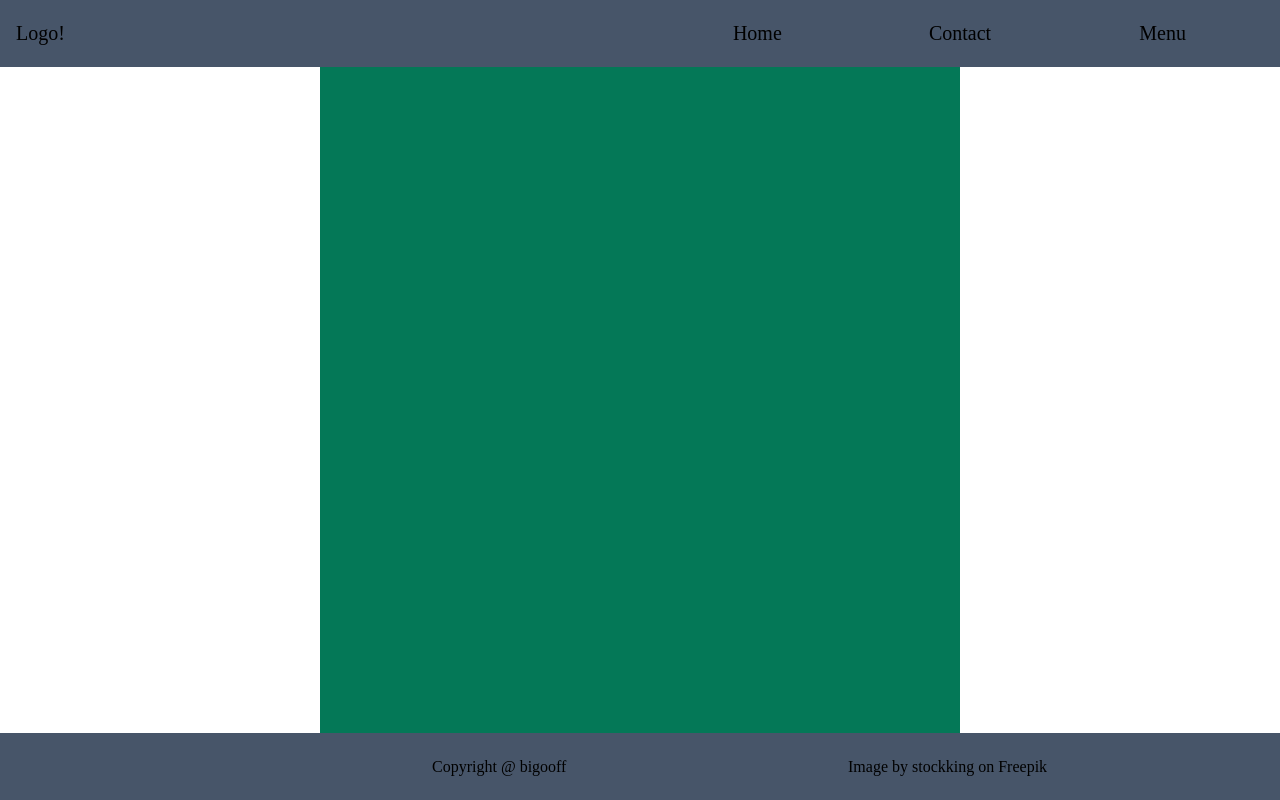
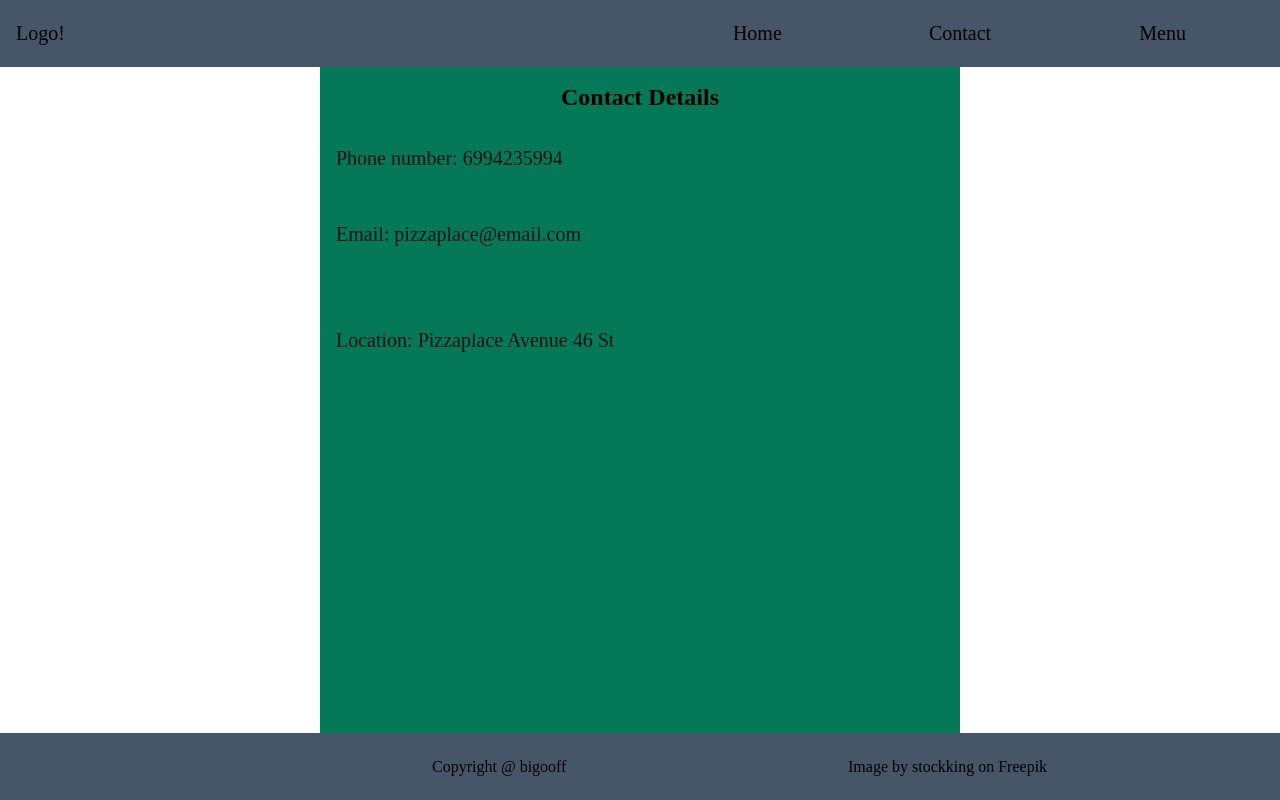
Before and after one commit to bigooff/T-O-P-Restaurant-Page, a website built with webpack: page dist/index.html in a window 1280 px wide. Both pictures are taken after a click on the link "Contact". Built offline with nearby package versions, Linux system fonts and the light colour scheme.

Commit message:
Finished contact page

```diff
--- a/src/components/ContactPage.js
+++ b/src/components/ContactPage.js
@@ -3,14 +3,37 @@ class ContactPage {
     mainContent = function(){
         const content = document.querySelector("#content")
         const el = document.createElement("div")
-        const p = document.createElement("p")
+        const p = document.createElement("h6")
+        el.className = "main-content"
+        p.textContent = "Contact Details"
+        content.appendChild(el)
 
-        el.className = "main-content"
-        p.textContent = "Our Menu"
 
-        content.appendChild(el)
+        const contact = document.createElement("div")
+        contact.classList = "contact-container"
+        el.appendChild(contact)
+        contact.appendChild(p)
+        const phone = create("p","phone-number")
+        const email = create("p","email")
+        const loc = create("p","location")
+        phone.textContent = "Phone number: 6994235994"
+        email.textContent = "Email: pizzaplace@email.com"
+        loc.textContent = "Location: Pizzaplace Avenue 46 St"
+        contact.appendChild(phone)
+        contact.appendChild(email)
+        contact.appendChild(loc)
     }
 
 }
+
+
+
+function create(element,className){
+    const temp = document.createElement(element)
+    temp.classList = className
+    return temp;
+}
+
+
 const ContactP = new ContactPage();
 export default ContactP;
--- a/src/components/MenuPage.js
+++ b/src/components/MenuPage.js
@@ -23,7 +23,7 @@ class MenuPage {
             switch (i) {
                 case 0:
                     dish.textContent = "Margarita"
-                    cardInfo.textContent = "The recommended choice for new customers"
+                    cardInfo.textContent = "The recommended choice for new customers."
                     card.appendChild(dish)
                     card.appendChild(cardInfo)
                     break;
@@ -35,7 +35,7 @@ class MenuPage {
                     break;
                     case 2:
                     dish.textContent = "Special"
-                    cardInfo.textContent = "A good old time classic"
+                    cardInfo.textContent = "A good old time classic."
                     card.appendChild(dish)
                     card.appendChild(cardInfo)
                     break;
--- a/src/css/card.css
+++ b/src/css/card.css
@@ -32,6 +32,7 @@
     align-items: center;
     justify-items: center;
     grid-template-rows: 1fr 2fr;
+    box-shadow: 0 2px 8px  black;
 }
 
 .card h1{
--- a/src/css/style.css
+++ b/src/css/style.css
@@ -96,3 +96,23 @@ a:hover{
 a:focus{
     color: none;
 }
+
+.contact-container{
+    align-self: flex-start;
+    align-items: center;
+    height: 50%;
+    width: 100%;
+    display: grid;
+    grid-template-rows: 1fr 2fr 2fr 4fr;
+    gap: 1rem;
+}
+
+.contact-container h6{
+    font-size: 1.5rem;
+    align-self: center;
+    justify-self: center;
+}
+
+.contact-container p {
+    font-size: 1.25rem;
+}
```
Also changed, not shown: dist/main.js.
